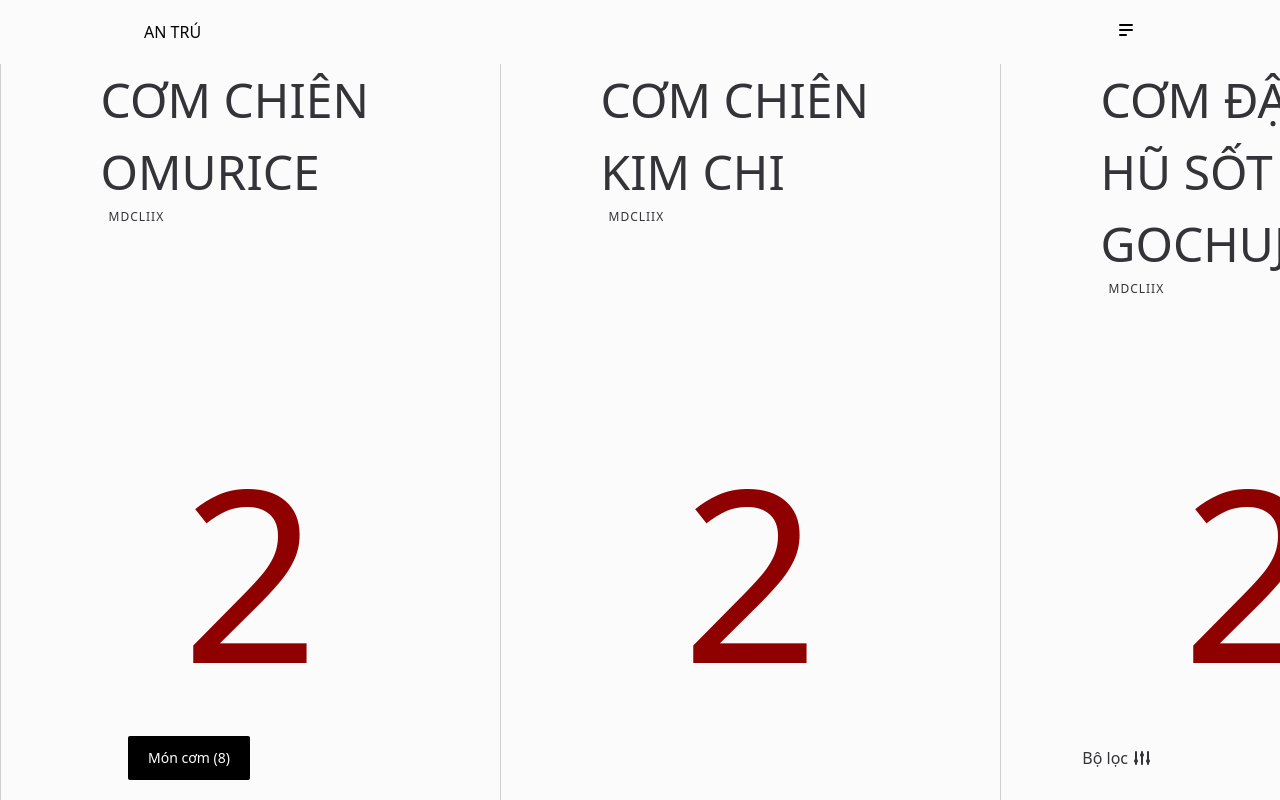
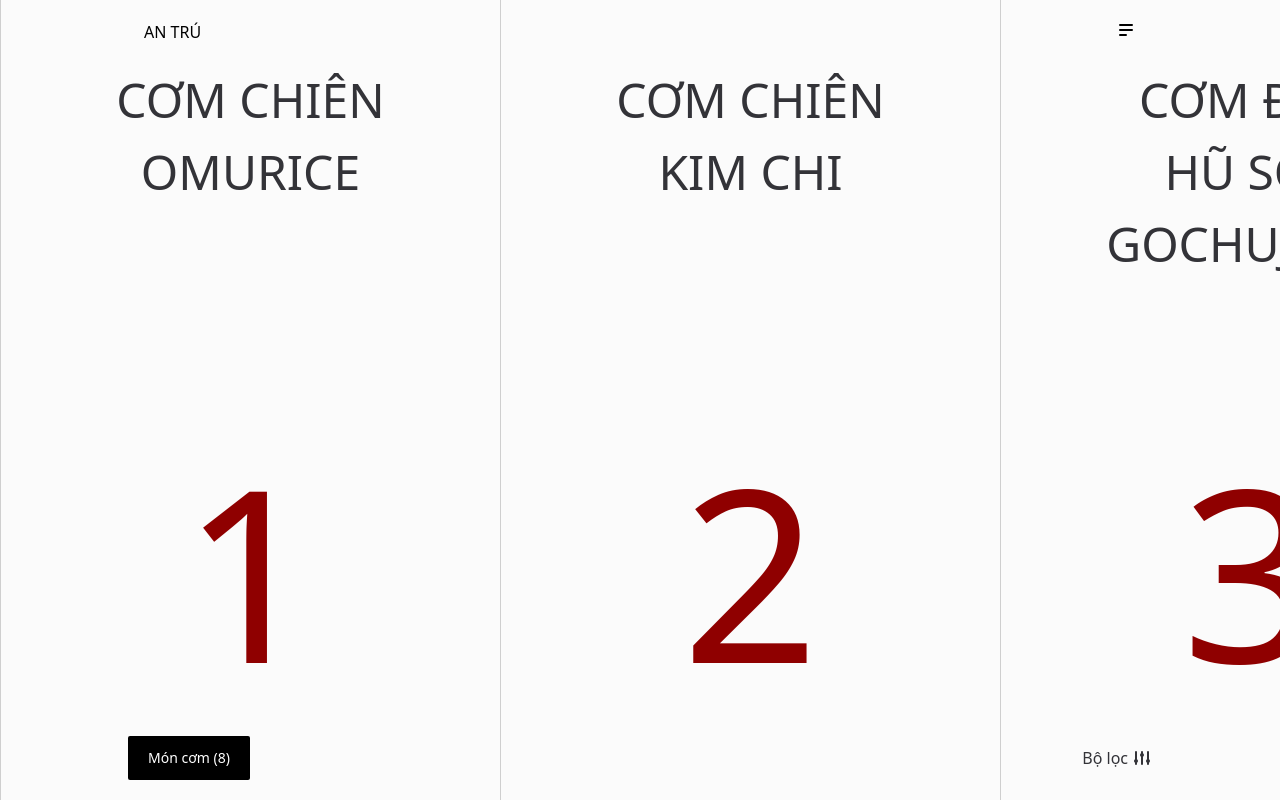
Before and after one commit to huykhuong/An_tru_2, a Next.js app: page /menu in a window 1280 px wide. Built offline with nearby package versions, Linux system fonts and the light colour scheme.

Commit message:
31-3 second

```diff
--- a/components/GeneralUI/Header.js
+++ b/components/GeneralUI/Header.js
@@ -32,7 +32,11 @@ const Header = () => {
   return (
     <header className="relative">
       {/* Contents */}
-      <div className="flex justify-between items-start sticky top-0 bottom-0 left-0 right-0 z-50 w-full px-5 py-5 h-fit mx-auto md:px-10 lg:px-36 2xl:px-[280px]">
+      <div
+        className={`flex justify-between items-start sticky top-0 bottom-0 left-0 right-0 z-50 w-full px-5 py-5 h-fit mx-auto md:px-10 lg:px-36 2xl:px-[280px] ${
+          router.pathname === "/menu" ? "lg:absolute" : "sticky"
+        }`}
+      >
         {/* Logo and list items */}
         <div className="flex flex-col">
           <motion.h3
--- a/components/MenuPage/DishCard.js
+++ b/components/MenuPage/DishCard.js
@@ -3,7 +3,7 @@ import React from "react";
 import { useDispatch } from "react-redux";
 import { uiActions } from "../../store/ui-slice";
 
-const DishCard = ({ dishName, dishImg, dishPrice }) => {
+const DishCard = ({ dishName, dishImg, dishPrice, index }) => {
   const router = useRouter();
   const dispatch = useDispatch();
 
@@ -32,20 +32,20 @@ const DishCard = ({ dishName, dishImg, dishPrice }) => {
 
       <div className="hidden lg:flex items-center justify-around">
         <div className="group min-w-[500px] h-full flex flex-shrink-0 items-center hover:bg-[url('https://raw.githubusercontent.com/taimoorshahzada/Gallery-Landing-Page-Website-using-HTML-CSS-and-GSAP/main/3.jpg')] bg-no-repeat bg-cover bg-center">
-          <div className="w-[100%] h-full flex flex-col items-center justify-between border-l-[1px] border-[#272727] border-opacity-20">
+          <div className="w-[100%] h-full pt-[64px] flex flex-col items-center justify-between border-l-[1px] border-[#272727] border-opacity-20">
             <div>
-              <h1 className="w-[300px] text-[3rem] font-light uppercase transition-colors group-hover:text-white duration-[600ms] ease-[cubic-bezier(0.19, 1, 0.22, 1)]">
+              <h1 className="w-[300px] text-[3rem] text-center font-light uppercase transition-colors group-hover:text-white duration-[600ms] ease-[cubic-bezier(0.19, 1, 0.22, 1)]">
                 {dishName}
                 {/* The <br />
                 night <br />
                 watch */}
               </h1>
-              <p className="px-[8px] text-[12px] tracking-[1px] transition-colors group-hover:text-white duration-[600ms] ease-[cubic-bezier(0.19, 1, 0.22, 1)]">
+              {/* <p className="px-[8px] text-[12px] tracking-[1px] transition-colors group-hover:text-white duration-[600ms] ease-[cubic-bezier(0.19, 1, 0.22, 1)]">
                 MDCLIIX
-              </p>
+              </p> */}
             </div>
             <div className="text-[30vh] mb-[50px] text-[#8f0000] transition-colors group-hover:text-white duration-[600ms] ease-[cubic-bezier(0.19, 1, 0.22, 1)]">
-              2
+              {index + 1}
             </div>
           </div>
         </div>
--- a/components/MenuPage/DishesDivWrapper.js
+++ b/components/MenuPage/DishesDivWrapper.js
@@ -4,7 +4,7 @@ import { motion } from "framer-motion";
 const DishesDivWrapper = (props) => {
   return (
     <motion.div
-      className="mx-auto h-[calc(100vh-140px)] mt-2 mb-40 flex flex-wrap gap-y-4 gap-x-2 content-start overflow-y-scroll justify-center md:px-3 md:gap-x-5 lg:justify-start lg:gap-x-0 lg:px-0 lg:my-0 lg:overflow-x-auto lg:scrollbar-hide lg:flex-nowrap lg:h-[calc(100vh-64px)] lg:mx-0"
+      className="mx-auto h-[calc(100vh-140px)] mt-2 mb-40 flex flex-wrap gap-y-4 gap-x-2 content-start overflow-y-scroll justify-center md:px-3 md:gap-x-5 lg:justify-start lg:gap-x-0 lg:px-0 lg:my-0 lg:overflow-x-auto lg:scrollbar-hide lg:flex-nowrap lg:h-[100vh] lg:mx-0"
       key={"dishes_wrapper"}
       initial={{ opacity: 0 }}
       animate={{ opacity: 1 }}
--- a/pages/menu/index.js
+++ b/pages/menu/index.js
@@ -71,11 +71,12 @@ const Menu = () => {
       >
         {selectedFilterOption === 0 && (
           <DishesDivWrapper>
-            {mon_com.map((item) => (
+            {mon_com.map((item, index) => (
               <DishCard
                 key={item.name}
                 dishName={item.name}
                 dishPrice={item.price}
+                index={index}
               />
             ))}
           </DishesDivWrapper>
@@ -83,11 +84,12 @@ const Menu = () => {
 
         {selectedFilterOption === 1 && (
           <DishesDivWrapper>
-            {mon_soi.map((item) => (
+            {mon_soi.map((item, index) => (
               <DishCard
                 key={item.name}
                 dishName={item.name}
                 dishPrice={item.price}
+                index={index}
               />
             ))}
           </DishesDivWrapper>
@@ -95,11 +97,12 @@ const Menu = () => {
 
         {selectedFilterOption === 2 && (
           <DishesDivWrapper>
-            {mon_canh.map((item) => (
+            {mon_canh.map((item, index) => (
               <DishCard
                 key={item.name}
                 dishName={item.name}
                 dishPrice={item.price}
+                index={index}
               />
             ))}
           </DishesDivWrapper>
@@ -107,11 +110,12 @@ const Menu = () => {
 
         {selectedFilterOption === 3 && (
           <DishesDivWrapper>
-            {mon_rau.map((item) => (
+            {mon_rau.map((item, index) => (
               <DishCard
                 key={item.name}
                 dishName={item.name}
                 dishPrice={item.price}
+                index={index}
               />
             ))}
           </DishesDivWrapper>
@@ -119,11 +123,12 @@ const Menu = () => {
 
         {selectedFilterOption === 4 && (
           <DishesDivWrapper>
-            {mon_an_kem.map((item) => (
+            {mon_an_kem.map((item, index) => (
               <DishCard
                 key={item.name}
                 dishName={item.name}
                 dishPrice={item.price}
+                index={index}
               />
             ))}
           </DishesDivWrapper>
```
